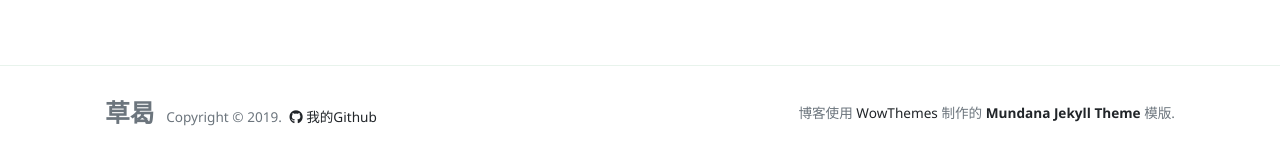
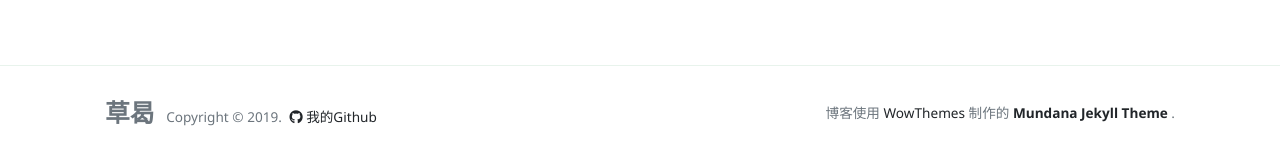
Before and after one commit to geyuxi/geyuxi.github.io, a Jekyll site: the page built from index.html, in a window 1280 px wide and 900 px high, scrolled down 1707 px. Shown: the part 741-897 px from the top of the window. Built offline with Jekyll 4.4.1, drawn with Linux system fonts in a browser that asks for light colours; nearby versions of some CDN libraries; the list of posts is cut into pages by our own code.

Commit message:
Update default.html

```diff
--- a/_layouts/default.html
+++ b/_layouts/default.html
@@ -85,7 +85,7 @@
 
             </div>
             <div>
-                博客使用 <a class="text-dark" target="_blank" href="https://www.wowthemes.net">WowThemes</a> 制作的 <a target="_blank" class="text-dark font-weight-bold" href="https://www.wowthemes.net/mundana-jekyll-theme/"> Mundana Jekyll Theme </a> 模版.
+                博客使用 <a class="text-dark" target="_blank">WowThemes</a> 制作的 <a target="_blank" class="text-dark font-weight-bold"> Mundana Jekyll Theme </a> .
             </div>
         </div>
         </div>
```
